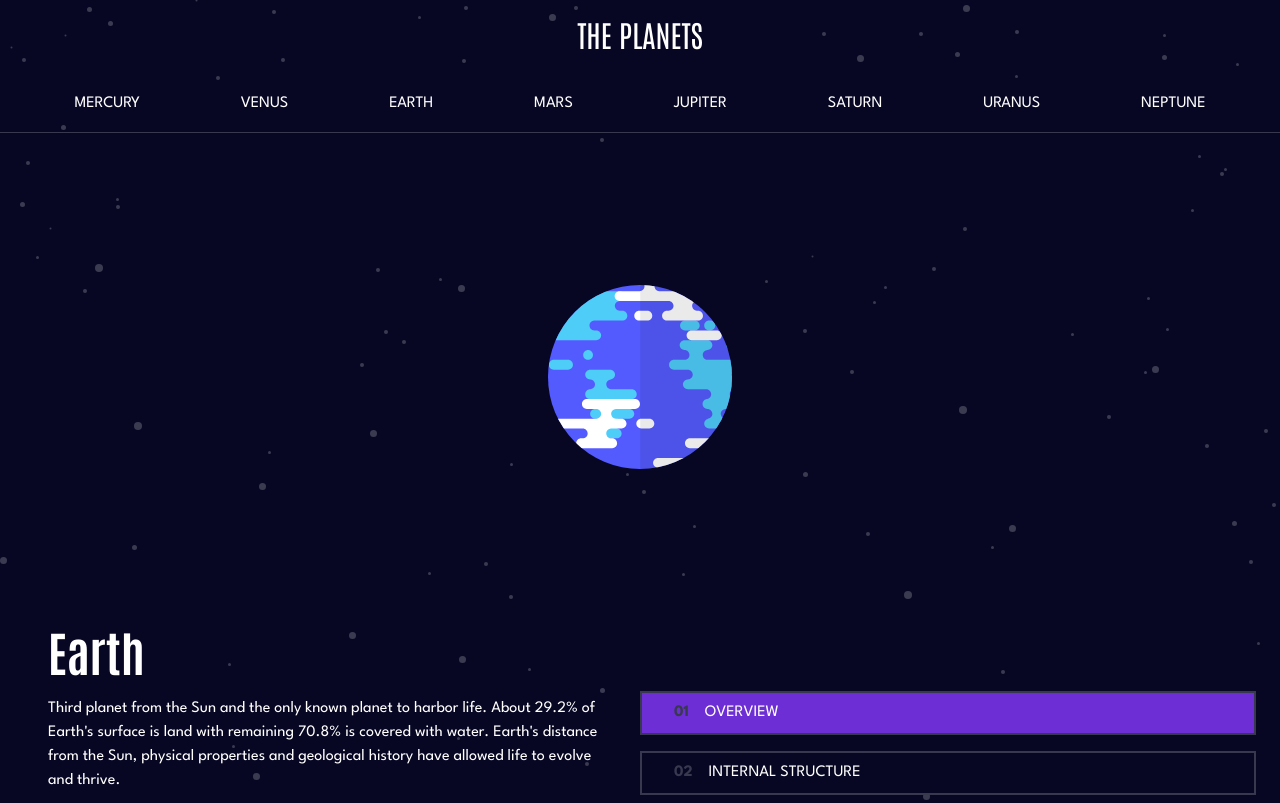
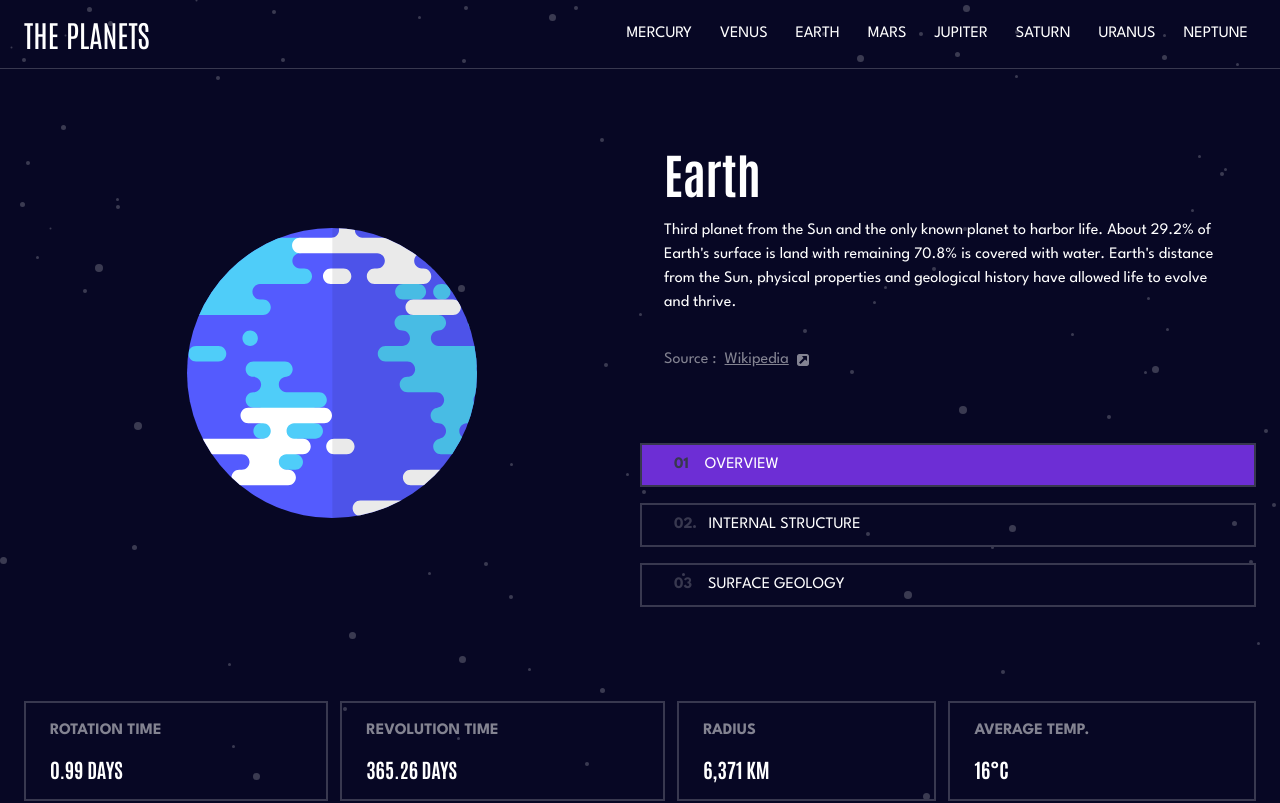
Before and after one commit to Tripouille/fm-the-planets, a Next.js app: page /earth in a window 1280 px wide. Shown: the top 803 px of the page. Built offline with nearby package versions, Linux system fonts and the light colour scheme.

Commit message:
chore: handle desktop responsive

```diff
--- a/src/components/Header.tsx
+++ b/src/components/Header.tsx
@@ -16,8 +16,8 @@ export const Header = () => {
         isOpen={isOpen}
         className="sm:hidden"
       />
-      <div className="bg-dark relative flex w-full justify-between border-b-[1px] border-gray-dark bg-black bg-stars px-6 py-4 sm:flex-wrap sm:gap-y-10">
-        <p className="text-center font-antonio text-3xl sm:basis-full">
+      <div className="bg-dark relative flex w-full justify-between border-b-[1px] border-gray-dark bg-black bg-stars px-6 py-4 sm:flex-wrap sm:gap-y-10 md:flex-nowrap md:justify-between">
+        <p className="min-w-fit text-center font-antonio text-3xl sm:basis-full md:basis-auto">
           THE PLANETS
         </p>
         <BurgerButton
@@ -25,8 +25,8 @@ export const Header = () => {
           isOpen={isOpen}
           onClick={() => setIsOpen((prev) => !prev)}
         />
-        <nav className="hidden w-full sm:block">
-          <ul className="flex-wrap justify-around sm:flex">
+        <nav className="hidden w-full sm:block md:w-auto">
+          <ul className="flex-wrap items-center justify-around sm:flex h-full md:gap-3">
             {planets.map(({ name }) => (
               <li className="group text-center" key={name}>
                 <Link
--- a/src/components/PlanetViewNavigation.tsx
+++ b/src/components/PlanetViewNavigation.tsx
@@ -19,7 +19,7 @@ export function PlanetViewNavigation({
     <nav
       aria-label="Manage the planet view"
       className={clsx(
-        "col-span-1 hidden flex-col justify-center sm:flex",
+        "row-start-2 hidden flex-col justify-center sm:flex",
         className
       )}
     >
--- a/src/components/PlanetViews.tsx
+++ b/src/components/PlanetViews.tsx
@@ -46,8 +46,8 @@ const PlanetViewSection = ({
   planetName: PlanetName;
 }) => {
   return (
-    <section className="grid grid-cols-2 px-6 transition-transform sm:col-span-1 [&[data-state='inactive']]:translate-x-full">
-      <div className="col-span-2 grid min-h-[19rem] place-items-center sm:min-h-[30.5rem]">
+    <section className="grid grid-cols-2 px-6 transition-transform sm:col-span-1 md:grid-rows-[1fr_1fr] [&[data-state='inactive']]:translate-x-full">
+      <div className="md:col-start col-span-2 grid min-h-[19rem] place-items-center sm:min-h-[30.5rem] md:col-span-1 md:row-span-2">
         <PlanetViewSectionImage
           planet={planet}
           planetView={planetView}
@@ -58,10 +58,16 @@ const PlanetViewSection = ({
           planet={planet}
           planetView={planetView}
           size={184}
-          className="hidden sm:block"
+          className="hidden sm:block md:hidden"
+        />
+        <PlanetViewSectionImage
+          planet={planet}
+          planetView={planetView}
+          size={290}
+          className="hidden md:block"
         />
       </div>
-      <div className="col-span-2 flex flex-col px-6 text-center sm:col-span-1 sm:min-h-[19rem] sm:text-left">
+      <div className="col-span-2 flex flex-col px-6 text-center sm:col-span-1 sm:min-h-[19rem] sm:text-left md:justify-end">
         <h1 className="mb-4 font-antonio text-[2.5rem] font-bold capitalize leading-snug sm:text-5xl sm:leading-tight">
           {planet.name}
         </h1>
@@ -95,6 +101,7 @@ const PlanetViewSection = ({
         planetView={planetView}
         setPlanetView={setPlanetView}
         planetName={planetName}
+        className="col-span-1 col-start-2"
       />
     </section>
   );
```
